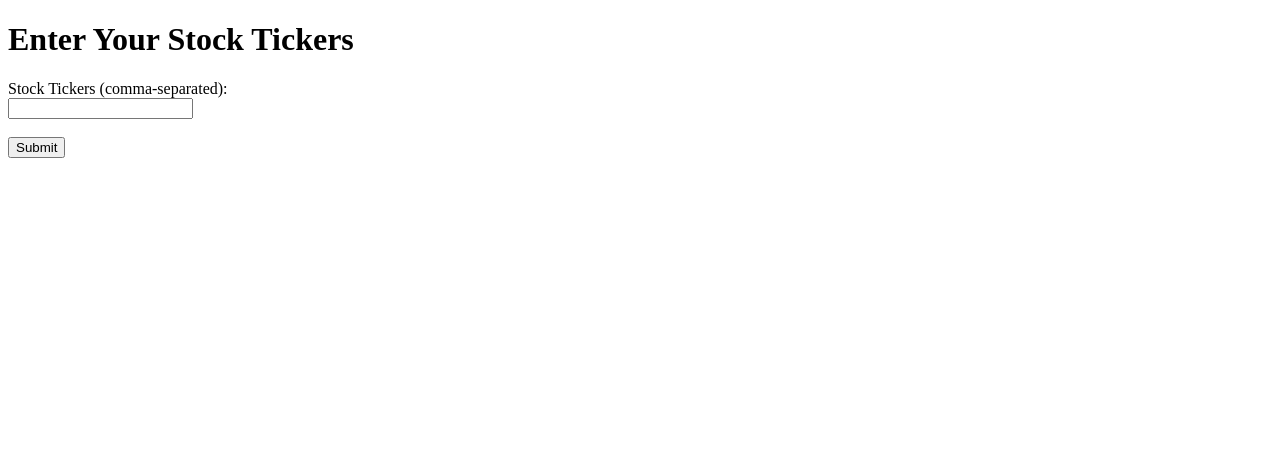
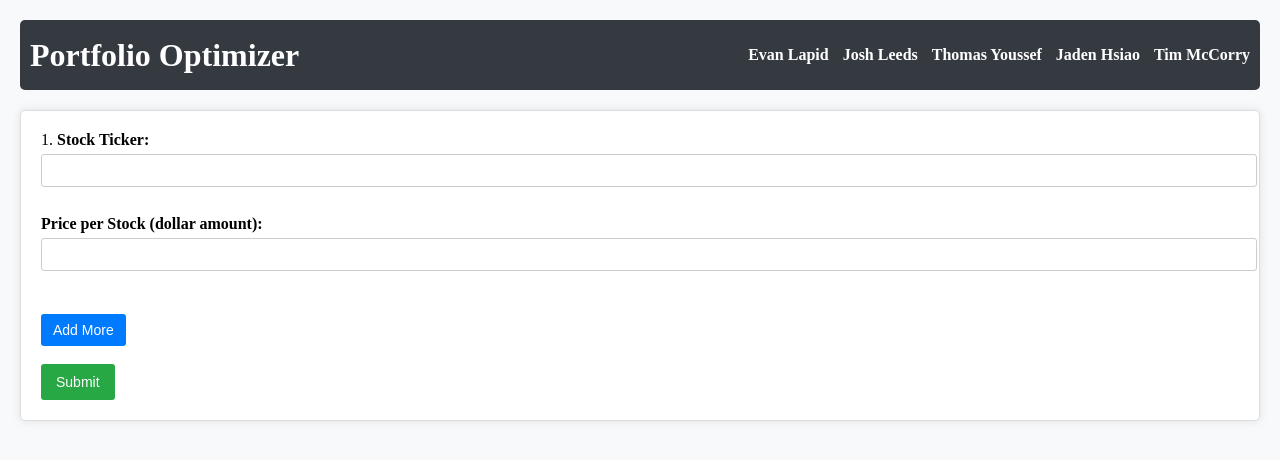
Before and after one commit to Evantl17/cs506-final-project, a Flask app: page / in a window 1280 px wide. Shown: the top 460 px of the page. Run offline with Flask 3, Linux system fonts and the light colour scheme.

Commit message:
added framework for frontend

```diff
--- a/app.py
+++ b/app.py
@@ -21,21 +21,29 @@ def index():
 
 @app.route('/submit', methods=['POST'])
 def submit():
-    tickers = request.form['tickers']
-    tickers_list = tickers.split(",")
+    tickers_list = request.form.getlist('tickers')
+    prices_list = request.form.getlist('prices')
+
+    # Validate the tickers and clean the data
     tickers_list = [ticker.strip().upper() for ticker in tickers_list]
-    print(tickers_list)
+    valid_tickers = [ticker for ticker in tickers_list if is_valid_ticker(ticker)]
+
+    # Fetch stock data
     start_date = '2014-01-01'
     end_date = '2024-01-01'
-
-    # Validate the tickers
-    valid_tickers = [ticker for ticker in tickers_list if is_valid_ticker(ticker)]
     data = yf.download(valid_tickers, start=start_date, end=end_date)
-
     cleaned_data = data.dropna()
 
+    # Prepare adjusted close price data for each ticker, limited to the last 20 values
     adj_close_data = cleaned_data['Adj Close']
-    return f"{adj_close_data.isna().sum()}"
+
+    # Convert the data to HTML tables, limiting to the last 20 values
+    tables = {}
+    for ticker in valid_tickers:
+        ticker_data = adj_close_data[[ticker]].dropna().tail(20)  # Get the last 20 values
+        tables[ticker] = ticker_data.to_html(classes='data-table', border=0)
+
+    return render_template('results.html', tables=tables, tickers_list=tickers_list, prices_list=prices_list)
 
 if __name__ == '__main__':
     app.run(debug=True)
--- /dev/null
+++ b/evan.txt
@@ -0,0 +1,5 @@
+<form action="/submit" method="POST">
+        <label for="tickers">Stock Tickers (comma-separated):</label><br>
+        <input type="text" id="tickers" name="tickers" required><br><br>
+        <input type="submit" value="Submit">
+    </form>
--- /dev/null
+++ b/static/script.js
@@ -0,0 +1,77 @@
+let inputGroupCounter = 1; // Counter to keep track of the input group numbers
+
+// Function to initialize the first input group with a number
+function initializeFirstInputGroup() {
+    const inputContainer = document.querySelector('.input-container');
+    const firstInputGroup = inputContainer.querySelector('.input-group');
+
+    // Create the number label for the first input group
+    const numberLabel = document.createElement('span');
+    numberLabel.className = 'input-number';
+    numberLabel.innerText = `${inputGroupCounter}. `; // Display the number
+    firstInputGroup.insertBefore(numberLabel, firstInputGroup.firstChild); // Insert at the beginning
+
+    inputGroupCounter++; // Increment the counter for the next input group
+}
+
+// Function to add more input boxes for stock and price
+function addInputFields() {
+    const inputContainer = document.querySelector('.input-container');
+    const newInputGroup = document.createElement('div');
+    newInputGroup.className = 'input-group';
+
+    // Create the number label
+    const numberLabel = document.createElement('span');
+    numberLabel.className = 'input-number';
+    numberLabel.innerText = `${inputGroupCounter}. `;
+
+    // Create the stock ticker input
+    const stockLabel = document.createElement('label');
+    stockLabel.innerText = 'Stock Ticker:';
+    const stockInput = document.createElement('input');
+    stockInput.type = 'text';
+    stockInput.name = 'tickers';
+    stockInput.required = true;
+
+    // Create the price input
+    const priceLabel = document.createElement('label');
+    priceLabel.innerText = 'Price per Stock (dollar amount):';
+    const priceInput = document.createElement('input');
+    priceInput.type = 'text';
+    priceInput.name = 'prices';
+
+    // Create the delete button
+    const deleteButton = document.createElement('button');
+    deleteButton.type = 'button';
+    deleteButton.innerText = 'Delete';
+    deleteButton.onclick = function() {
+        inputContainer.removeChild(newInputGroup);
+        updateInputGroupNumbers();
+    };
+
+    // Append the elements to the new input group
+    newInputGroup.appendChild(numberLabel);
+    newInputGroup.appendChild(stockLabel);
+    newInputGroup.appendChild(stockInput);
+    newInputGroup.appendChild(document.createElement('br'));
+    newInputGroup.appendChild(priceLabel);
+    newInputGroup.appendChild(priceInput);
+    newInputGroup.appendChild(document.createElement('br'));
+    newInputGroup.appendChild(deleteButton);
+
+    inputContainer.appendChild(newInputGroup);
+    inputGroupCounter++;
+}
+
+// Function to update input group numbers
+function updateInputGroupNumbers() {
+    const inputGroups = document.querySelectorAll('.input-group');
+    inputGroupCounter = 1;
+    inputGroups.forEach(group => {
+        const numberLabel = group.querySelector('.input-number');
+        numberLabel.innerText = `${inputGroupCounter}. `;
+        inputGroupCounter++;
+    });
+}
+
+document.addEventListener('DOMContentLoaded', initializeFirstInputGroup);
--- /dev/null
+++ b/static/style.css
@@ -0,0 +1,114 @@
+/* General styles for the body */
+body {
+    font-family: 'Times New Roman', Times, serif;
+    margin: 20px;
+    background-color: #f8f9fa;
+}
+
+/* Header styles */
+header {
+    display: flex;
+    justify-content: space-between;
+    align-items: center;
+    font-weight: bold;
+    padding: 10px;
+    background-color: #343a40;
+    color: white;
+    border-radius: 5px;
+}
+
+.title h1 {
+    margin: 0;
+}
+
+.groupMembers ul {
+    list-style-type: none;
+    padding: 0;
+}
+
+.groupMembers ul li {
+    display: inline;
+    margin-left: 10px;
+}
+
+.groupMembers ul li a {
+    color: white;
+    text-decoration: none;
+}
+
+/* Container and form styles */
+.container {
+    margin-top: 20px;
+}
+
+form {
+    background-color: white;
+    padding: 20px;
+    border: 1px solid #ddd;
+    border-radius: 5px;
+    box-shadow: 0 0 10px rgba(0, 0, 0, 0.1);
+}
+
+/* Styles for input groups */
+.input-group {
+    margin-bottom: 15px;
+}
+
+label {
+    font-weight: bold;
+}
+
+input[type="text"] {
+    width: 100%;
+    padding: 8px;
+    margin-top: 5px;
+    margin-bottom: 10px;
+    border: 1px solid #ccc;
+    border-radius: 3px;
+}
+
+/* Button styles */
+button {
+    background-color: #007bff;
+    color: white;
+    border: none;
+    padding: 8px 12px;
+    border-radius: 3px;
+    cursor: pointer;
+    font-size: 14px;
+}
+
+button:hover {
+    background-color: #0056b3;
+}
+
+input[type="submit"] {
+    background-color: #28a745;
+    color: white;
+    border: none;
+    padding: 10px 15px;
+    border-radius: 3px;
+    cursor: pointer;
+    font-size: 14px;
+}
+
+input[type="submit"]:hover {
+    background-color: #218838;
+}
+
+/* Styles for data tables */
+.data-table {
+    width: 100%;
+    border-collapse: collapse;
+    margin-top: 20px;
+}
+
+.data-table th, .data-table td {
+    border: 1px solid #ddd;
+    padding: 8px;
+}
+
+.data-table th {
+    background-color: #f2f2f2;
+    text-align: left;
+}
--- a/templates/index.html
+++ b/templates/index.html
@@ -4,14 +4,38 @@
     <meta charset="UTF-8">
     <meta http-equiv="X-UA-Compatible" content="IE=edge">
     <meta name="viewport" content="width=device-width, initial-scale=1.0">
-    <title>Investment Portfolio</title>
+    <link rel="stylesheet" href="{{ url_for('static', filename='style.css') }}">
+    <title>Portfolio Optimizer</title>
+    <script src="{{ url_for('static', filename='script.js') }}" defer></script>
 </head>
 <body>
-    <h1>Enter Your Stock Tickers</h1>
-    <form action="/submit" method="POST">
-        <label for="tickers">Stock Tickers (comma-separated):</label><br>
-        <input type="text" id="tickers" name="tickers" required><br><br>
-        <input type="submit" value="Submit">
-    </form>
+    <header>
+        <div class="title">
+            <h1>Portfolio Optimizer</h1>
+        </div>
+        <div class="groupMembers">
+            <ul>
+                <li><a href="#">Evan Lapid</a></li>
+                <li><a href="#">Josh Leeds</a></li>
+                <li><a href="#">Thomas Youssef</a></li>
+                <li><a href="#">Jaden Hsiao</a></li>
+                <li><a href="#">Tim McCorry</a></li>
+            </ul>
+        </div>
+    </header>
+    <div class="container">
+        <form action="/submit" method="POST">
+            <div class="input-container">
+                <div class="input-group">
+                    <label for="tickers">Stock Ticker:</label><br>
+                    <input type="text" name="tickers" required><br><br>
+                    <label for="prices">Price per Stock (dollar amount):</label><br>
+                    <input type="text" name="prices"><br><br>
+                </div>
+            </div>
+            <button type="button" onclick="addInputFields()">Add More</button><br><br>
+            <input type="submit" value="Submit">
+        </form>
+    </div>
 </body>
 </html>
```
Also changed, not shown: templates/results.html (added, +20 -0 lines), 1 other file.
